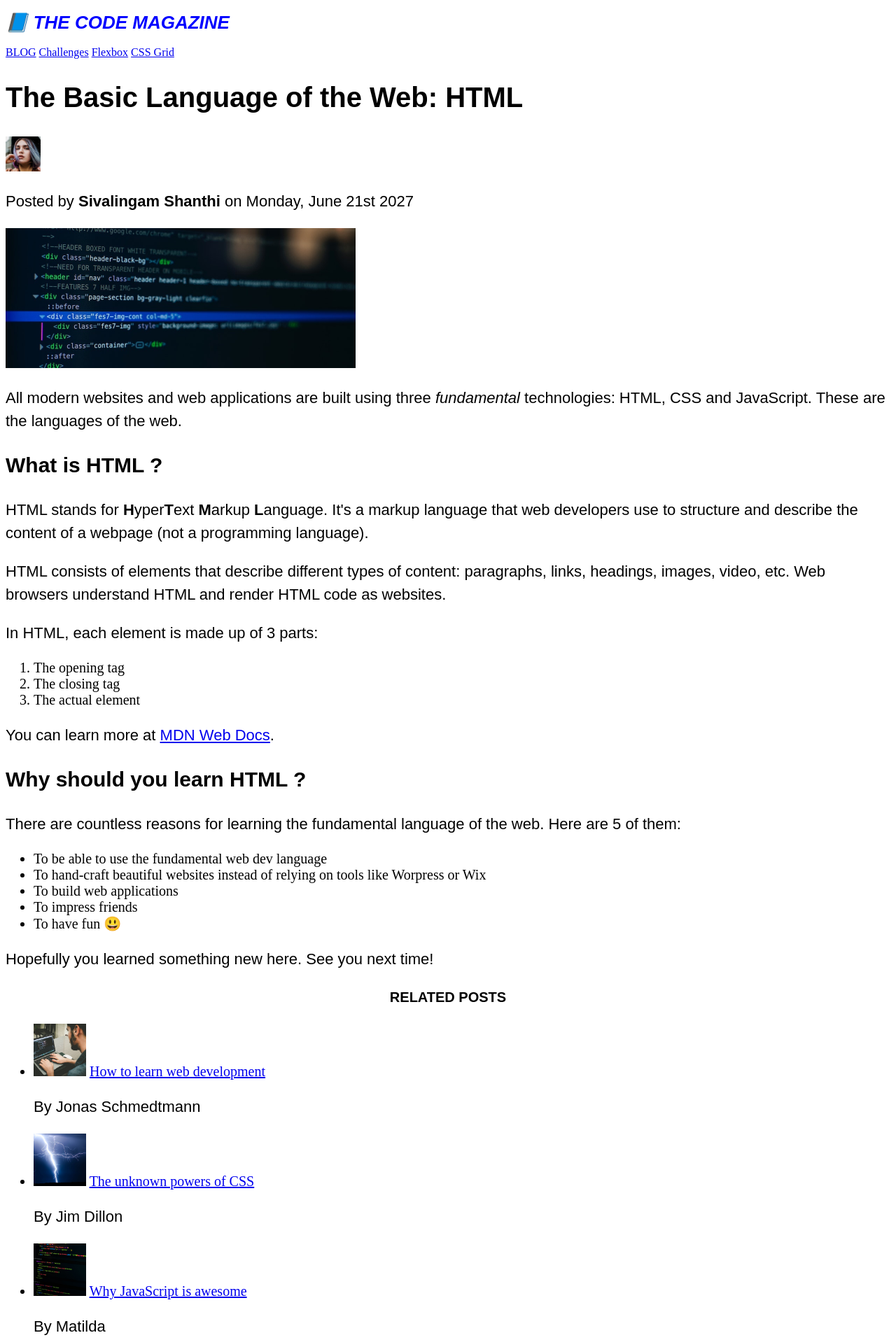
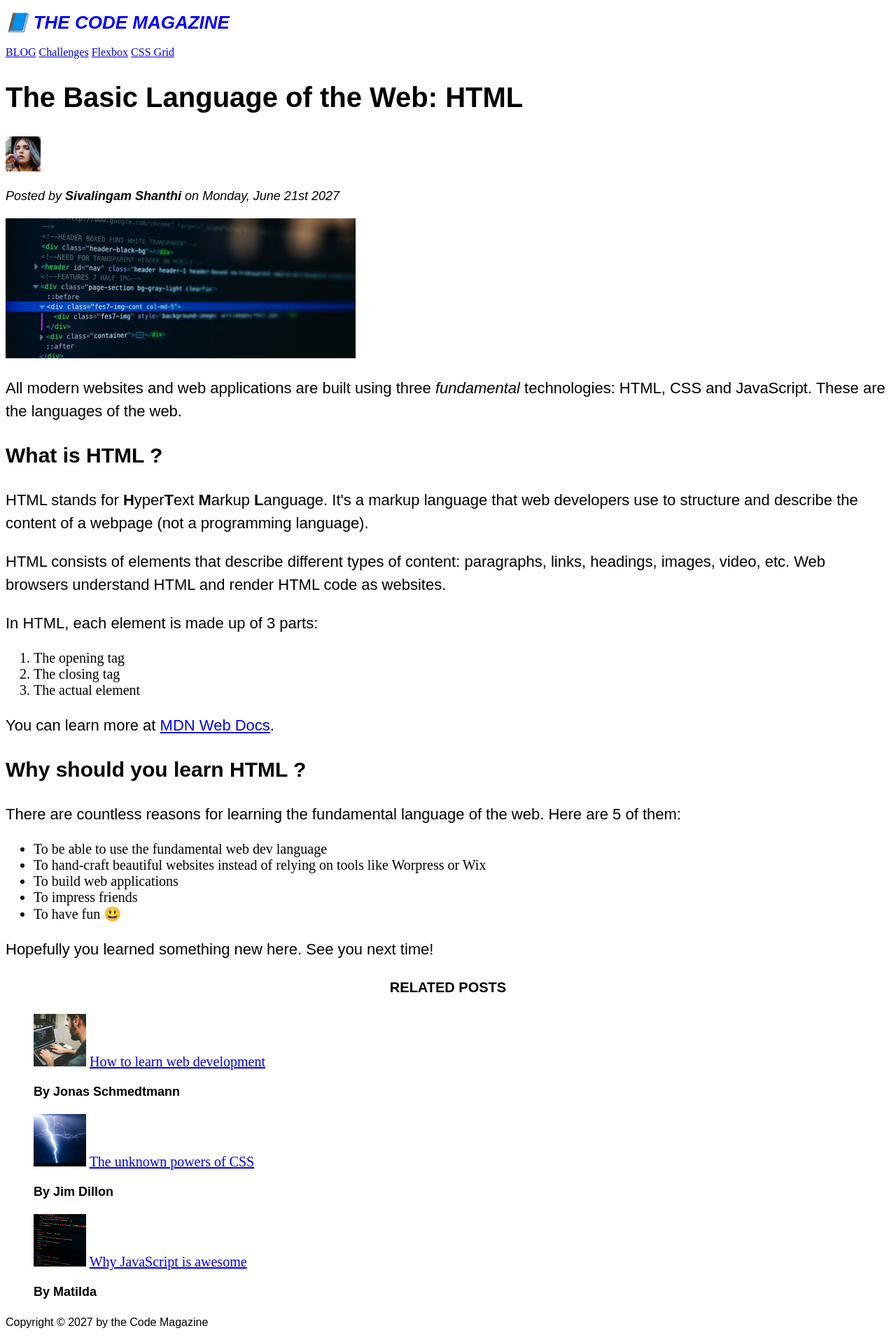
Before and after one commit to sivalingamsundararajshanthi/HTML, a plain HTML site: page index.html in a window 1280 px wide. Shown: the top 1915 px of the page at 70% size. Drawn offline with Linux system fonts and the light colour scheme.

Commit message:
classes and id in css

```diff
--- a/index.html
+++ b/index.html
@@ -30,7 +30,7 @@
           height="50px"
         />
 
-        <p>
+        <p id="author">
           Posted by <strong>Sivalingam Shanthi</strong> on Monday, June 21st
           2027
         </p>
@@ -104,7 +104,7 @@
 
     <aside>
       <h4><strong>Related posts</strong></h4>
-      <ul>
+      <ul class="author-bp">
         <li>
           <img
             src="./images/related-1.jpg"
@@ -113,7 +113,7 @@
             height="75px"
           />
           <a href="#">How to learn web development</a>
-          <p>By Jonas Schmedtmann</p>
+          <p class="related-author">By Jonas Schmedtmann</p>
         </li>
         <li>
           <img
@@ -123,7 +123,7 @@
             height="75px"
           />
           <a href="#">The unknown powers of CSS</a>
-          <p>By Jim Dillon</p>
+          <p class="related-author">By Jim Dillon</p>
         </li>
         <li>
           <img
@@ -133,11 +133,13 @@
             height="75px"
           />
           <a href="#">Why JavaScript is awesome</a>
-          <p>By Matilda</p>
+          <p class="related-author">By Matilda</p>
         </li>
       </ul>
     </aside>
 
-    <footer><p>Copyright &copy; 2027 by the Code Magazine</p></footer>
+    <footer>
+      <p id="copyright">Copyright &copy; 2027 by the Code Magazine</p>
+    </footer>
   </body>
 </html>
--- a/style.css
+++ b/style.css
@@ -36,6 +36,24 @@ li {
   font-size: 20px;
 }
 
-footer p {
+/* footer p {
+  font-size: 16px;
+} */
+
+#author {
+  font-style: italic;
+  font-size: 18px;
+}
+
+#copyright {
   font-size: 16px;
 }
+
+.related-author {
+  font-size: 18px;
+  font-weight: bold;
+}
+
+.author-bp {
+  list-style: none;
+}
```
